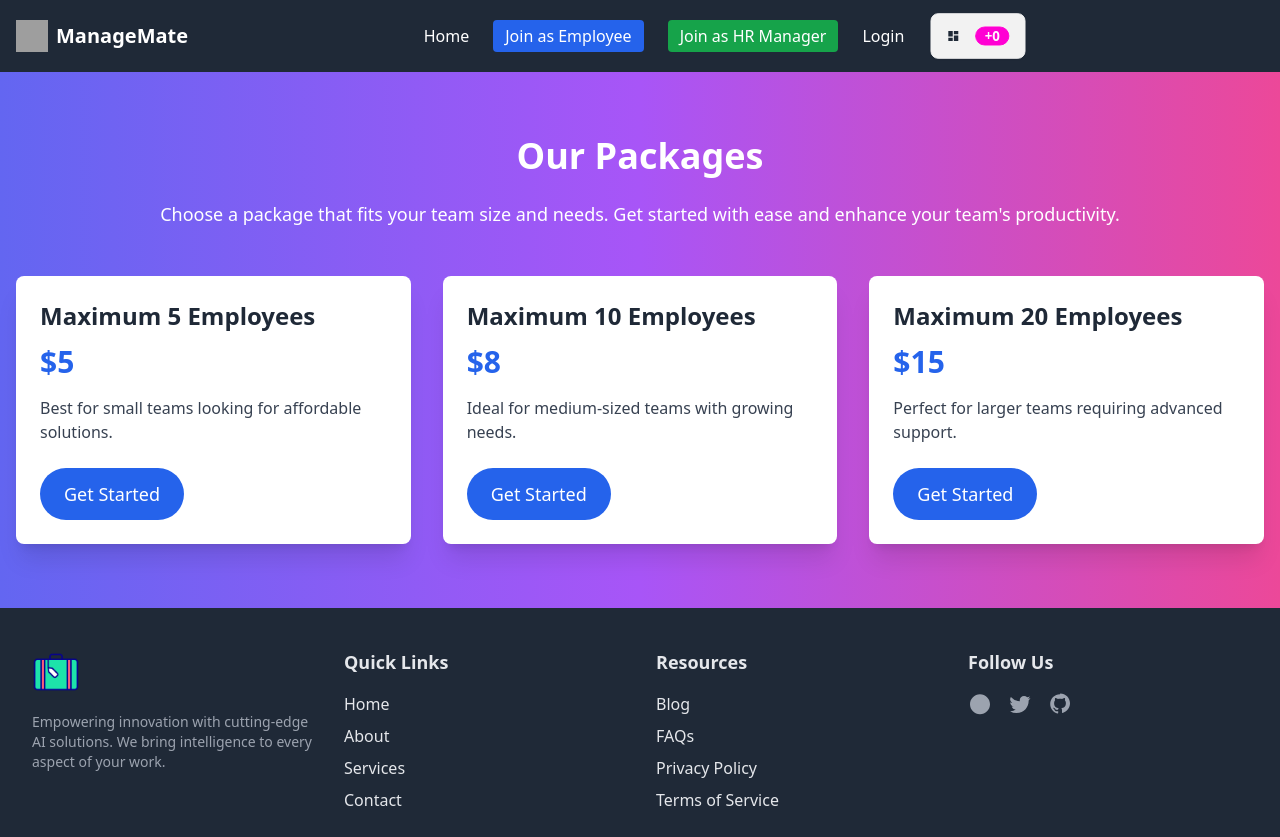
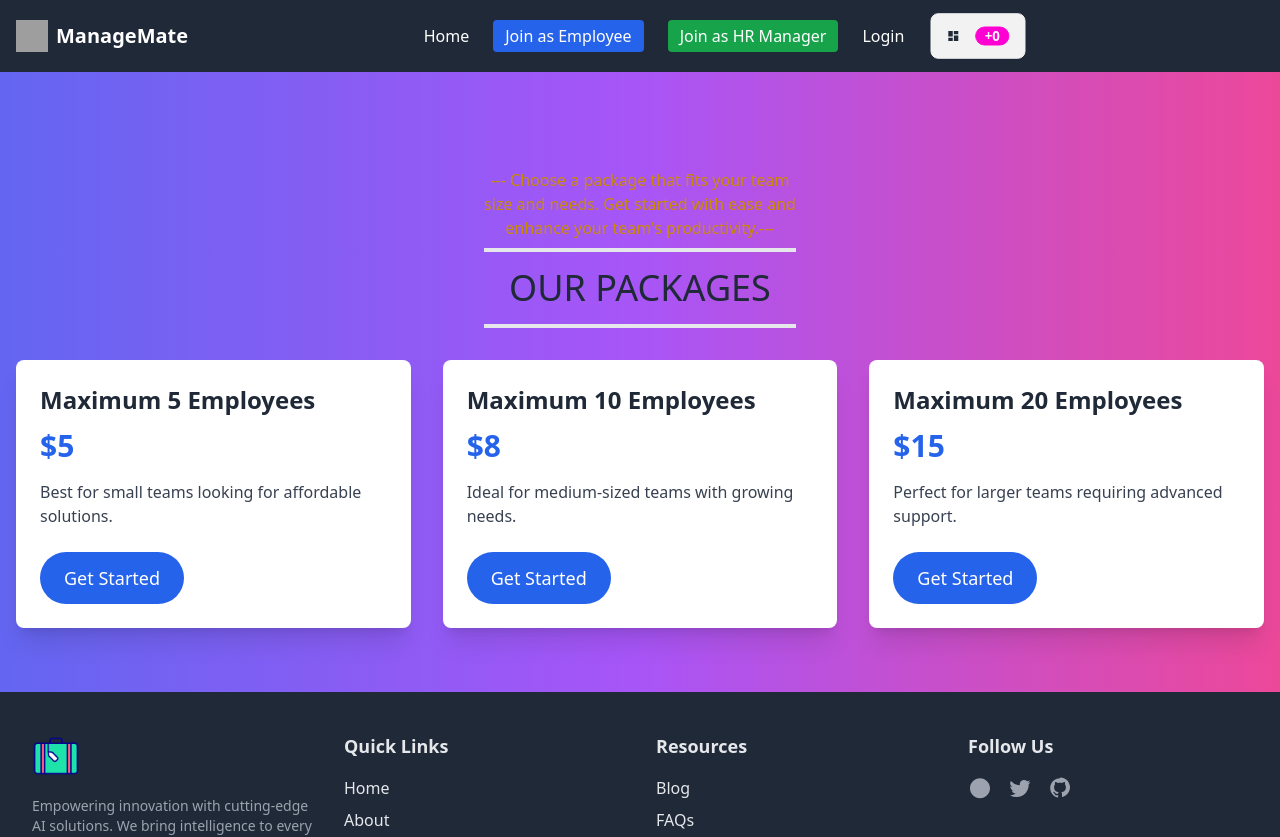
Before and after one commit to SHARIFA-AKHTER/assignment-twelve-client-side, a React (Vite) app: page /packages in a window 1280 px wide. Shown: the top 837 px of the page. Built offline with nearby package versions, Linux system fonts and the light colour scheme; no server answers; grey boxes are pictures that could not be loaded; what @react-pdf/renderer, react-stripe-js would draw is missing.

Commit message:
create an packages section

```diff
--- a/src/components/Home/Home.jsx
+++ b/src/components/Home/Home.jsx
@@ -1,112 +1,4 @@
 
-// import { Helmet } from "react-helmet-async";
-// import About from "./About/About";
-// import Banner from "./Banner/Banner";
-// import Packages from "./Packages/Packages";
-// import MonthlyRequests from "../Pages/MonthlyRequests/MonthlyRequests";
-// import PendingRequest from "../../Layout/PendingRequest";
-// import ExtraSections from "../Pages/ExtraSection/ExtraSection";
-// import RequestedItems from "../../Layout/RequestedItems";
-// import StockItems from "../../Layout/StockItems";
-// import Calendar from "../Calendar";
-// import Events from "../Events";
-
-
-// const user = {
-//   role: "Normal Employee",
-//   isAffiliated: true,
-//   isPaid: true,
-// };
-
-// const Home = () => {
-//   return (
-//     <div>
-//       {/* Dynamic Title */}
-//       <Helmet>
-//         <title>ManageMate | Home</title>
-//       </Helmet>
-
-//       {/* Static Sections */}
-//       <Banner />
-//       <About />
-//       <Packages />
-
-//       {/* Conditional Rendering Based on User Role */}
-//       {user.role === "Normal Employee" ? (
-//         user.isAffiliated ? (
-//           <>
-//             {/* My Pending Requests */}
-//             <section className="my-8">
-//               <PendingRequest />
-//             </section>
-
-//             {/* My Monthly Requests */}
-//             <section className="my-8">
-//               <MonthlyRequests sortBy="recent" />
-//             </section>
-
-//           </>
-//         ) : (
-//           <div className="my-8 text-center">
-//             <h3 className="text-xl font-semibold text-red-500">
-//               You are not affiliated with any company.
-//             </h3>
-//             <p>Please contact your HR Manager for further assistance.</p>
-//           </div>
-//         )
-//       ) : user.role === "HR Manager" ? (
-//         user.isPaid ? (
-//           <>
-//             {/* Pending Requests */}
-//             <section className="my-8">
-//               <PendingRequest maxItems={5} />
-//             </section>
-
-//             {/* Top Most Requested Items */}
-//             <section className="my-8">
-//               <RequestedItems maxItems={4} />
-//             </section>
-
-//             {/* Limited Stock Items */}
-//             <section className="my-8">
-//               <StockItems maxQuantity={10} />
-//             </section>
-
-//             {/* Extra Sections */}
-//             <section className="my-8">
-//               <ExtraSections />
-//             </section>
-
-//             <section className="border  my-4 overflow-hidden">
-//               <Calendar />
-//             </section>
-//             <section className="border  my-4 overflow-hidden">
-//               <Events />
-//             </section>
-
-//           </>
-//         ) : (
-//           <div className="my-8 text-center">
-//             <h3 className="text-xl font-semibold text-red-500">
-//               Access Restricted
-//             </h3>
-//             <p>
-//               Access to the HR Manager account requires payment. Please complete
-//               the payment to continue.
-//             </p>
-//           </div>
-//         )
-//       ) : (
-//         <div className="my-8 text-center">
-//           <h3 className="text-xl font-semibold text-red-500">Access Denied</h3>
-//           <p>Invalid role or insufficient permissions.</p>
-//         </div>
-//       )}
-//     </div>
-//   );
-// };
-
-// export default Home;
 
 import { Helmet } from "react-helmet-async";
 import About from "./About/About";
@@ -158,6 +50,12 @@ const Home = () => {
             <section className="my-8">
               <MonthlyRequests sortBy="recent" />
             </section>
+            <section className="border my-4 overflow-hidden">
+              <Calendar />
+            </section>
+            <section className="border my-4 overflow-hidden">
+              <Events />
+            </section>
           </>
         ) : (
           <Message
@@ -180,12 +78,7 @@ const Home = () => {
             <section className="my-8">
               <ExtraSections />
             </section>
-            <section className="border my-4 overflow-hidden">
-              <Calendar />
-            </section>
-            <section className="border my-4 overflow-hidden">
-              <Events />
-            </section>
+
           </>
         ) : (
           <Message
--- a/src/components/Home/Packages/Packages.jsx
+++ b/src/components/Home/Packages/Packages.jsx
@@ -1,3 +1,5 @@
+import SectionTitle from "../../SectionTitle/SectionTitle";
+
 const Packages = () => {
   const packages = [
     {
@@ -21,14 +23,11 @@ const Packages = () => {
     <section className="bg-gradient-to-r from-indigo-500 via-purple-500 to-pink-500 py-16">
       <div className="container mx-auto px-4">
         {/* Section Title */}
-        <h2 className="text-4xl font-extrabold text-center text-white mb-6">
-          Our Packages
-        </h2>
-        <p className="text-center text-white mb-12 text-lg">
-          Choose a package that fits your team size and needs. Get started with ease and enhance your team's productivity.
-        </p>
+        <SectionTitle
+          heading={"Our Packages"}
+          subHeading={"  Choose a package that fits your team size and needs. Get started with ease and enhance your team's productivity."}
+        ></SectionTitle>
 
-        {/* Cards Container */}
         <div className="grid grid-cols-1 sm:grid-cols-2 lg:grid-cols-3 gap-8">
           {packages.map((pkg, index) => (
             <div
--- a/src/components/Pages/MyAssets/MyAssets.jsx
+++ b/src/components/Pages/MyAssets/MyAssets.jsx
@@ -14,7 +14,7 @@ const MyAssets = () => {
     const fetchAssets = async (query = {}) => {
         try {
             const queryParams = new URLSearchParams(query).toString();
-            const response = await axios.get(`/assets?${queryParams}`);
+            const response = await axios.get(`http://localhost:3000/assets?${queryParams}`);
             setAssets(response.data);
         } catch (error) {
             console.error('Error fetching assets:', error.message);
@@ -34,7 +34,7 @@ const MyAssets = () => {
     // Cancel asset request
     const handleCancel = async (id) => {
         try {
-            await axios.put(`http://localhost:3000/assets/assets/cancel/${id}`);
+            await axios.put(`http://localhost:3000/assets/cancel/${id}`);
             fetchAssets();
         } catch (error) {
             console.error('Error canceling asset request:', error.message);
@@ -44,7 +44,7 @@ const MyAssets = () => {
     // Return asset
     const handleReturn = async (id) => {
         try {
-            await axios.put(`http://localhost:3000/assets/assets/return/${id}`);
+            await axios.put(`http://localhost:3000/assets/return/${id}`);
             fetchAssets();
         } catch (error) {
             console.error('Error returning asset:', error.message);
--- /dev/null
+++ b/src/components/SectionTitle/SectionTitle.jsx
@@ -0,0 +1,14 @@
+
+
+const SectionTitle = ({heading,subHeading}) => {
+    return (
+        <div className="mx-auto text-center md:w-3/12 my-8">
+           <p className="text-yellow-600 mb-2">---{subHeading}---</p>
+           <h3 className="text-4xl uppercase border-y-4 py-4">
+            {heading}
+            </h3>
+        </div>
+    );
+};
+
+export default SectionTitle;
```
Also changed, not shown: src/components/Navbar/Navbar.jsx (+3 -4 lines).
